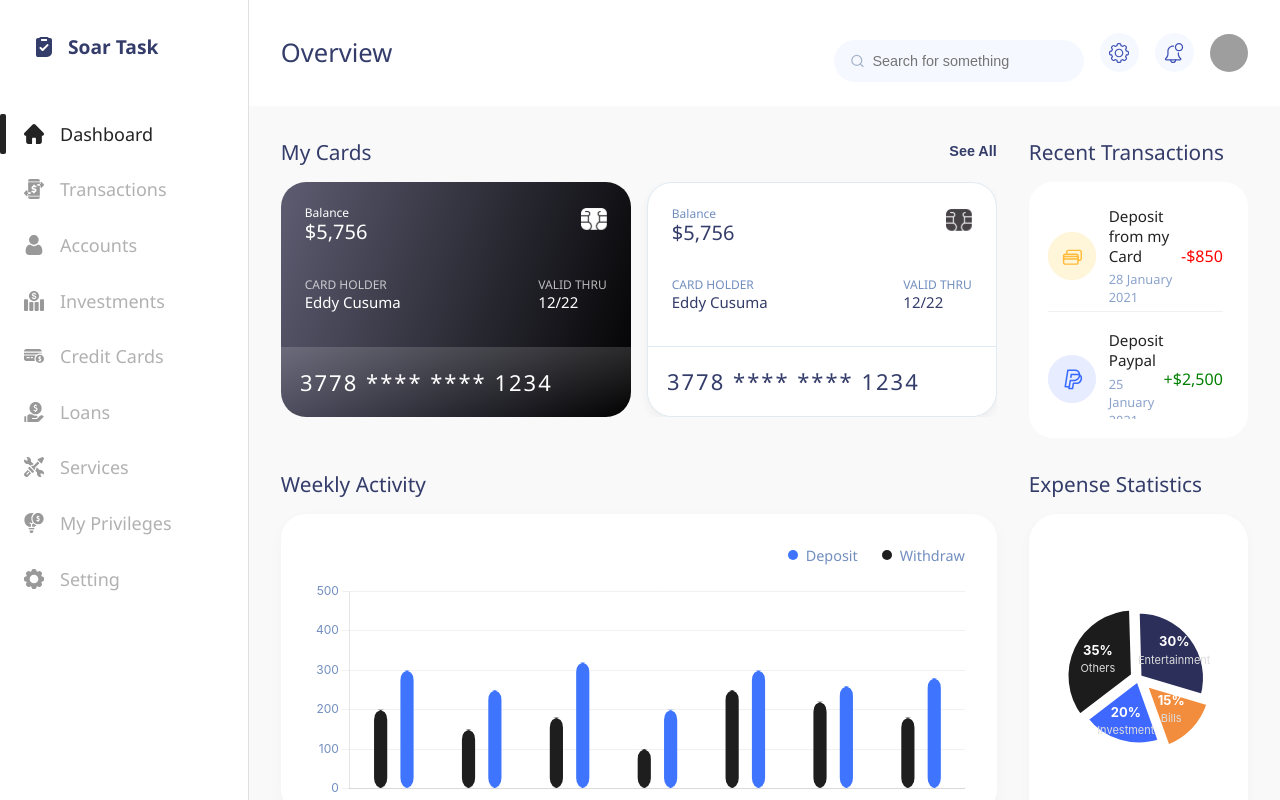
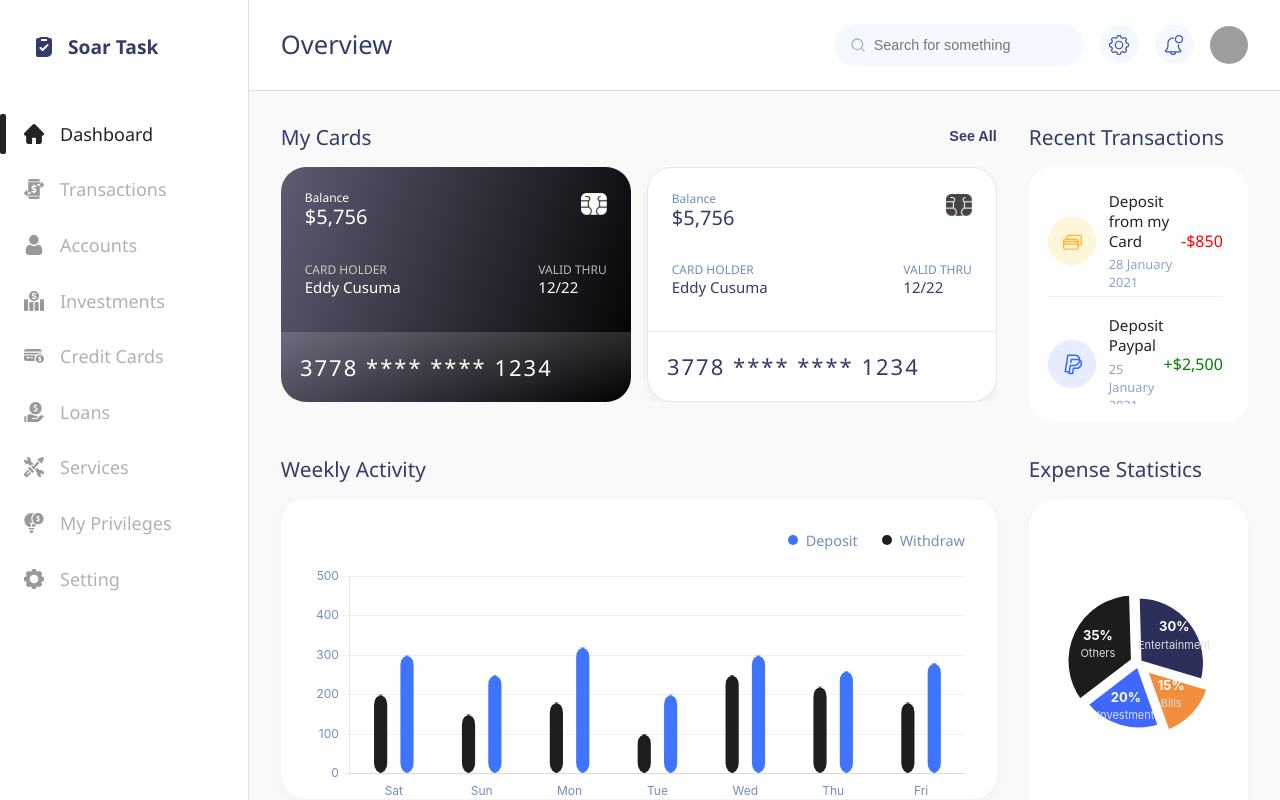
Before and after one commit to hita-anil-kumar/Soar-Task, a React (Create React App) app: page / in a window 1280 px wide. Built offline with nearby package versions, Linux system fonts and the light colour scheme; grey boxes are pictures that could not be loaded; some icons are missing.

Commit message:
Final fixes

```diff
--- a/src/components/Header.jsx
+++ b/src/components/Header.jsx
@@ -3,44 +3,67 @@ import { useNavigate } from "react-router-dom";
 import styled from "styled-components";
 import { FiSearch, FiMenu } from "react-icons/fi";
 import { UserContext } from "../context/UserContext";
-
 import { ReactComponent as HeaderSettingsIcon } from "../assets/icons/headerSettingsIcon.svg";
 import { ReactComponent as HeaderNotificationIcon } from "../assets/icons/headerNotificationIcon.svg";
 
 const HeaderContainer = styled.header`
   background: #fff;
   padding: 1.5rem 2rem;
-  position: relative;
+  border-bottom: 1px solid #e0e0e0;
 
-  @media (max-width: 768px) {
+  @media (max-width: 816px) {
     padding: 1rem;
   }
 `;
 
 const TopRow = styled.div`
   display: flex;
+  align-items: center;
   justify-content: space-between;
+`;
+
+const BottomRow = styled.div`
+  display: flex;
   align-items: center;
 
-  @media (max-width: 768px) {
-    justify-content: center;
-    position: relative;
+  @media (max-width: 816px) {
+  display:block;
   }
+
+`;
+
+const Left = styled.div`
+  display: flex;
+  align-items: center;
+  gap: 1rem;
+`;
+
+const Center = styled.div`
+  flex: 1;
+  display: flex;
+  justify-content: left;
+
+
+  @media (max-width: 816px) {
+    position: absolute;
+    left: 50%;
+    transform: translateX(-50%);
+  }
+`;
+
+const Right = styled.div`
+  display: flex;
+  align-items: center;
+  gap: 1rem;
+
 `;
 
 const Hamburger = styled(FiMenu)`
   font-size: 1.5rem;
   cursor: pointer;
 
-  @media (min-width: 769px) {
+  @media (min-width: 817px) {
     display: none;
-  }
-
-  @media (max-width: 768px) {
-    position: absolute;
-    left: 0;
-    top: 50%;
-    transform: translateY(-50%);
   }
 `;
 
@@ -50,7 +73,7 @@ const Title = styled.h2`
   color: #343c6a;
   margin: 0;
 
-  @media (max-width: 768px) {
+  @media (max-width: 816px) {
     font-size: 1.4rem;
   }
 `;
@@ -61,22 +84,11 @@ const ProfileImage = styled.img`
   border-radius: 50%;
   object-fit: cover;
 
-  @media (max-width: 768px) {
+
+  @media (max-width: 816px) {
     position: absolute;
-    right: 0;
-    top: 50%;
-    transform: translateY(-50%);
-  }
-`;
-
-const RightSection = styled.div`
-  display: flex;
-  align-items: center;
-  gap: 1rem;
-
-  @media (max-width: 768px) {
-    display: none;
-  }
+    right: 2%;
+    transform: translateX(-50%);
 `;
 
 const IconButton = styled.div`
@@ -93,16 +105,19 @@ const IconButton = styled.div`
     height: 20px;
     color: #3f51b5;
   }
+
+  @media (max-width: 816px) {
+    display: none;
+  }
 `;
-
 const SearchBar = styled.div`
-  margin-top: 1rem;
   background: #f5f8fe;
   border-radius: 30px;
   display: flex;
   align-items: center;
   padding: 0.4rem 1rem;
-  max-width: 600px;
+  width: 100%;
+
 
   input {
     border: none;
@@ -116,25 +131,69 @@ const SearchBar = styled.div`
 
   svg {
     color: #a5b4cb;
+    flex-shrink: 0;
   }
 
   &.desktop {
     display: flex;
 
-    @media (max-width: 768px) {
+    @media (max-width: 816px) {
       display: none;
     }
   }
 
  &.mobile {
   display: none;
+
+  @media (max-width: 816px) {
+    display: flex;
     width: 100%;
+    margin: 1rem 0rem 0rem 0rem;
 
-    @media (max-width: 768px) {
-      display: flex;
   }
 }
 `;
+
+// const SearchBar = styled.div`
+//   background: #f5f8fe;
+//   border-radius: 30px;
+//   display: flex;
+//   align-items: center;
+//   padding: 0.4rem 1rem;
+//   max-width: 100%;
+
+//   input {
+//     border: none;
+//     background: transparent;
+//     padding: 0.4rem 0.5rem;
+//     font-size: 0.9rem;
+//     color: #7d8fb3;
+//     width: 100%;
+//     outline: none;
+//   }
+
+//   svg {
+//     color: #a5b4cb;
+//   }
+
+//   &.desktop {
+//     display: flex;
+
+//     @media (max-width: 816px) {
+//       display: none;
+//     }
+//   }
+
+//   &.mobile {
+//     display: none;
+//     width: 100%;
+//     margin-top: 1rem;
+//     @media (max-width: 816px) {
+//     right: 20%;
+//       display: flex;
+//     }
+//   }
+// `;
 
 const Header = ({ title = "Overview", onMenuClick }) => {
   const navigate = useNavigate();
@@ -143,9 +202,15 @@ const Header = ({ title = "Overview", onMenuClick }) => {
   return (
     <HeaderContainer>
       <TopRow>
+        <Left>
           <Hamburger onClick={onMenuClick} />
+        </Left>
+
+        <Center>
           <Title>{title}</Title>
-        <RightSection>
+        </Center>
+
+        <Right>
           <SearchBar className="desktop">
             <FiSearch />
             <input type="text" placeholder="Search for something" />
@@ -160,14 +225,16 @@ const Header = ({ title = "Overview", onMenuClick }) => {
             src={user.profileImage || "https://i.pravatar.cc/100"}
             alt={user.name}
           />
-        </RightSection>
+        </Right>
       </TopRow>
 
       {/* Mobile search bar */}
+      <BottomRow>
       <SearchBar className="mobile">
         <FiSearch />
         <input type="text" placeholder="Search for something" />
       </SearchBar>
+      </BottomRow>
     </HeaderContainer>
   );
 };
```
Lines whose indentation alone changed are shown as unchanged.
